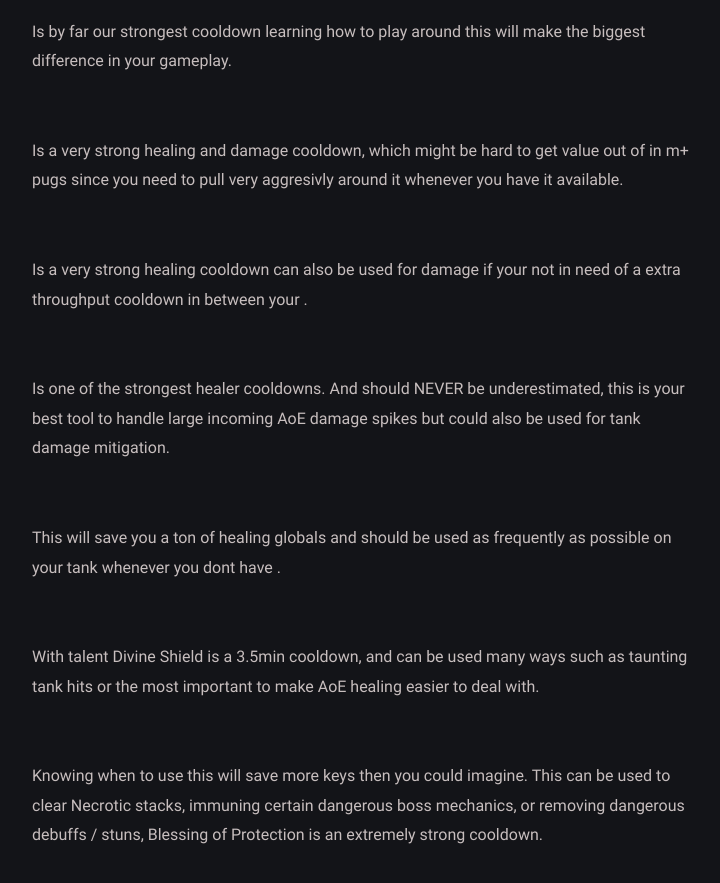
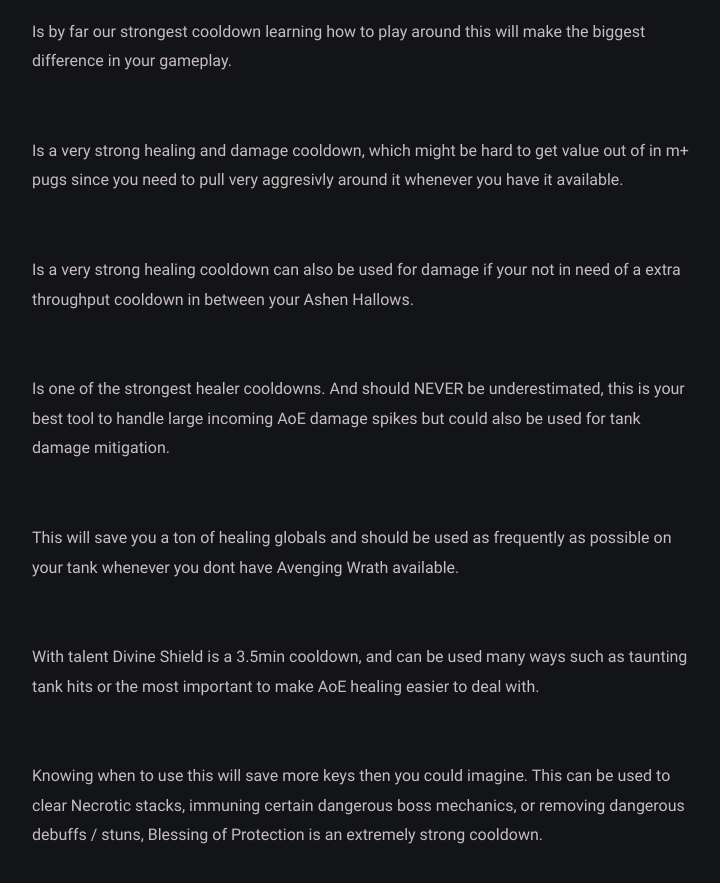
Before and after one commit to BetterThanWowhead/BetterThanWowhead.github.io, a Jekyll site: the page built from pages/M+/dungeon.md, in a window 1280 px wide and 900 px high, scrolled down 392 px. Shown: the top 883 px of the window, without its empty margins (278-998 px from the left). Built offline with Jekyll 4.4.1, drawn with Linux system fonts in a browser that asks for light colours; a script that is not in the unit is left out.

Commit message:
Update dungeon.md

```diff
--- a/pages/M+/dungeon.md
+++ b/pages/M+/dungeon.md
@@ -20,7 +20,7 @@ Is a very strong healing and damage cooldown, which might be hard to get value o
 
 #### **<a href="https://www.wowhead.com/spell=105809/holy-avenger" data-wowhead="spell=105809"></a>**
 
-Is a very strong healing cooldown can also be used for damage if your not in need of a extra throughput cooldown in between your <a href="https://www.wowhead.com/spell=316958/ashen-hallow" data-wowhead="spell=316958"></a>.
+Is a very strong healing cooldown can also be used for damage if your not in need of a extra throughput cooldown in between your Ashen Hallows.
 
 #### **<a href="https://www.wowhead.com/spell=317929/aura-mastery" data-wowhead="spell=317929"></a>**
 
@@ -28,7 +28,7 @@ Is one of the strongest healer cooldowns. And should NEVER be underestimated, th
 
 #### **<a href="https://www.wowhead.com/spell=6940/blessing-of-sacrifice" data-wowhead="spell=6940"></a>**
 
-This will save you a ton of healing globals and should be used as frequently as possible on your tank whenever you dont have <a href="https://tbc.wowhead.com/spell=31884/avenging-wrath" data-wowhead="spell=31884"></a>.
+This will save you a ton of healing globals and should be used as frequently as possible on your tank whenever you dont have Avenging Wrath available.
 
 #### **<a href="https://www.wowhead.com/spell=642/divine-shield" data-wowhead="spell=642"></a>**
 
```
